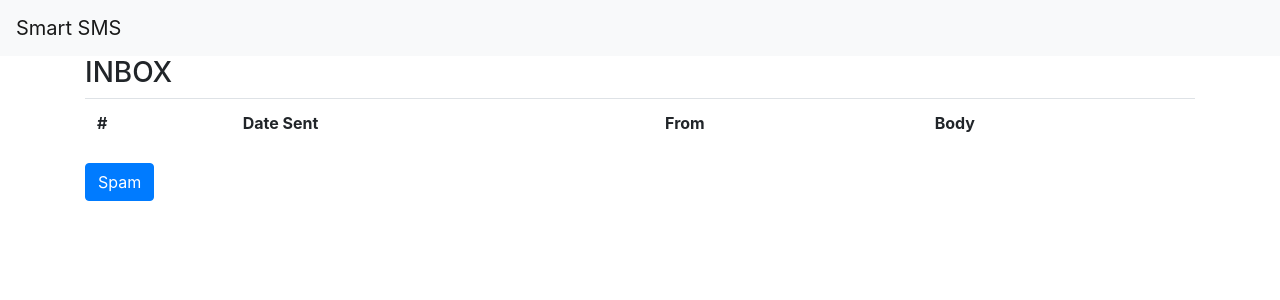
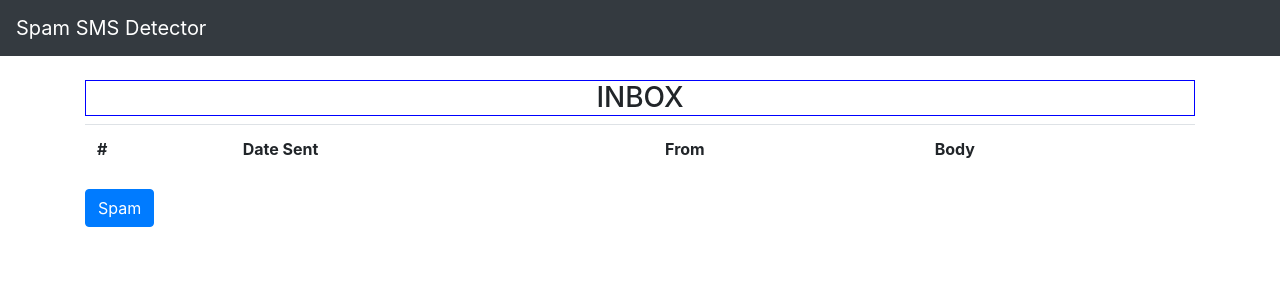
Before and after one commit to Lazi-Algorithm/spam_detector, a Flask app: template webapp/templates/index.html in a window 1280 px wide. Shown: the top 300 px of the page. Run offline with Flask 2, Linux system fonts and the light colour scheme; the template is opened without the code that fills it, so the values that code supplies are empty; parts of the project's set-up code (start-up, migrations or seed data) failed here and were passed over; some libraries are stand-ins or nearby versions.

Commit message:
some css styling

```diff
--- a/webapp/templates/index.html
+++ b/webapp/templates/index.html
@@ -6,17 +6,23 @@
     <meta name="viewport" content="width=device-width, initial-scale=1.0">
     <link rel="stylesheet" href="https://stackpath.bootstrapcdn.com/bootstrap/4.5.2/css/bootstrap.min.css" integrity="sha384-JcKb8q3iqJ61gNV9KGb8thSsNjpSL0n8PARn9HuZOnIxN0hoP+VmmDGMN5t9UJ0Z" crossorigin="anonymous">
     <title>Spam Detector</title>
+    <style>
+        .inbox {
+            text-align: center;
+            border: 1px solid blue;
+        }
+    </style>
 </head>
 
 <body>
-    <nav class="navbar navbar-expand-lg navbar-light bg-light">
-        <a class="navbar-brand" href="#">Smart SMS</a>
+    <nav class="navbar navbar-expand-lg navbar-dark bg-dark">
+        <a class="navbar-brand" href="#">Spam SMS Detector</a>
         <button class="navbar-toggler" type="button" data-toggle="collapse" data-target="#navbarSupportedContent" aria-controls="navbarSupportedContent" aria-expanded="false" aria-label="Toggle navigation">
            <span class="navbar-toggler-icon"></span>
        </button>
     </nav>
-    <div class="container">
-        <h3 class="">INBOX</h3>
+    <div class="container mt-4 align-content-center">
+        <h3 class="inbox">INBOX</h3>
         <table class="table">
             <tr>
                 <th scope="col">#</th>
```
